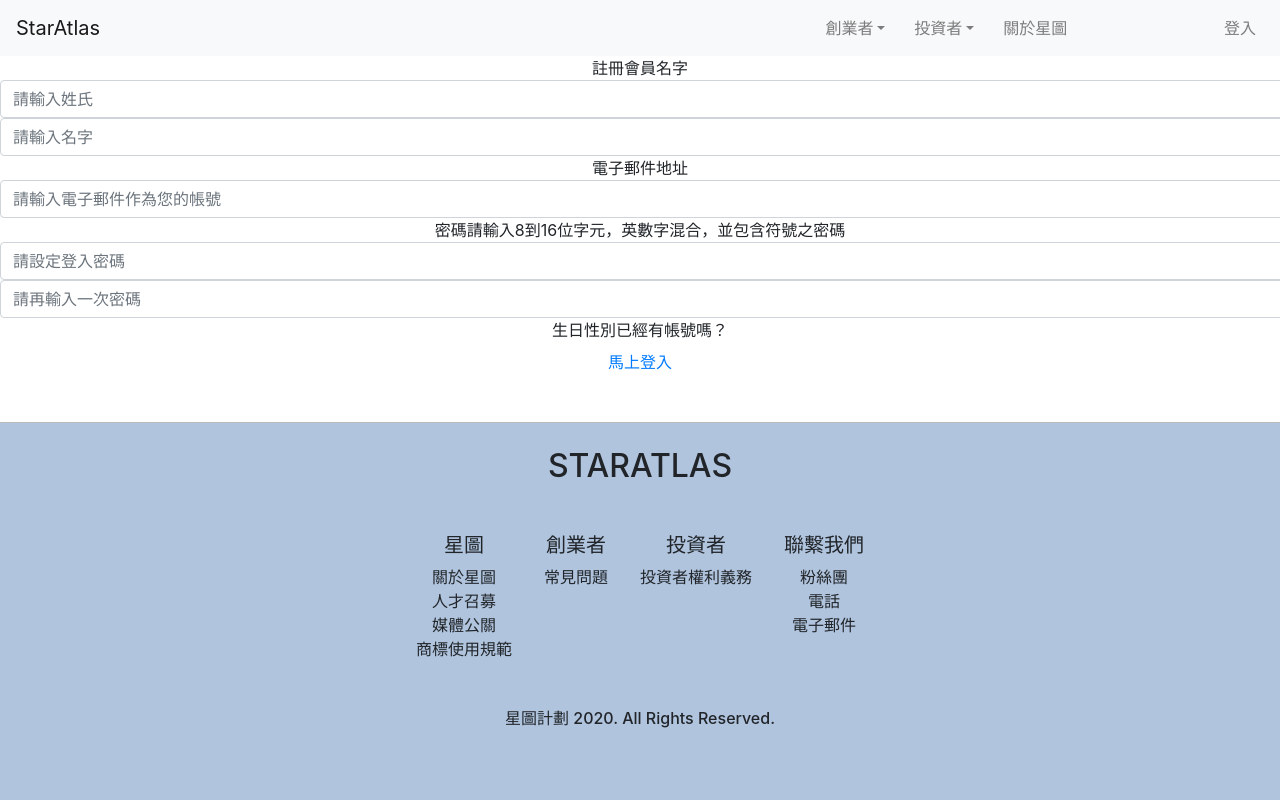
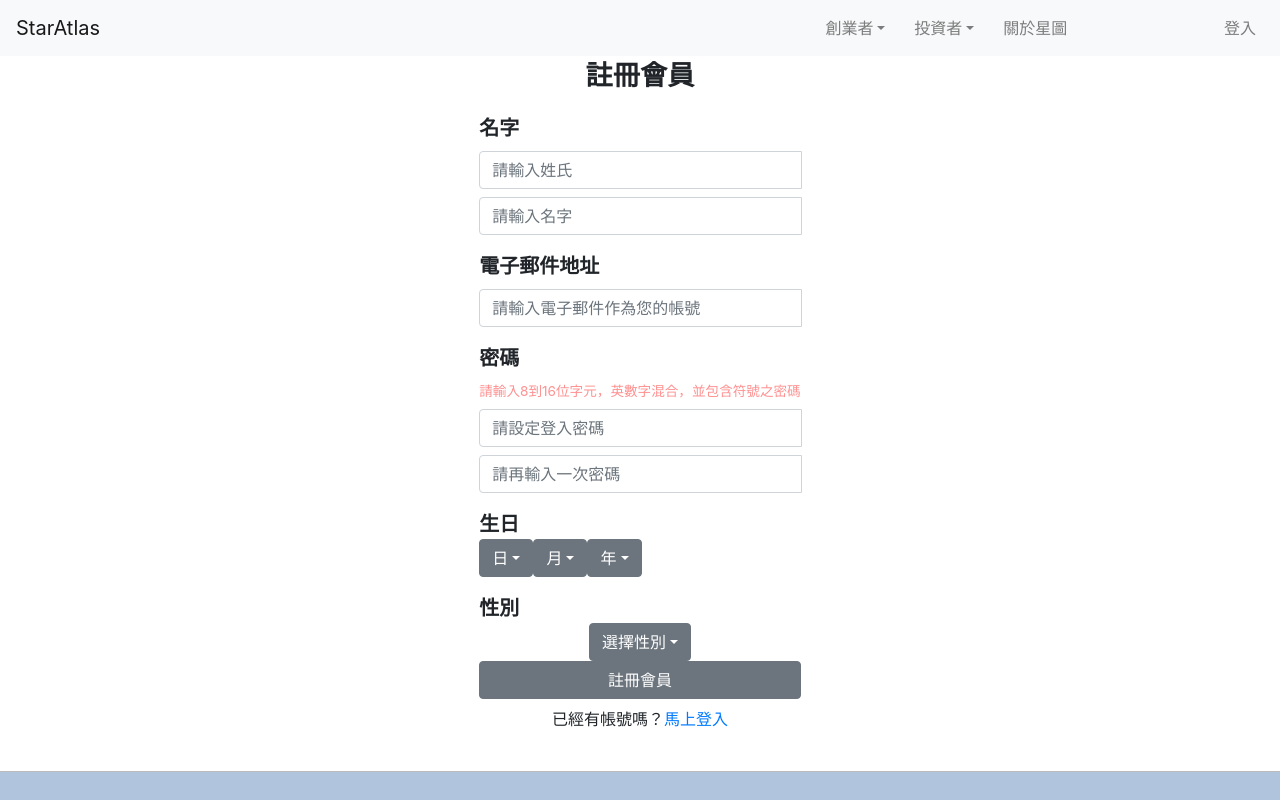
Before and after one commit to harrisonchan/amplify-demo, a React (Create React App) app: page /CreatorRegister in a window 1280 px wide. Shown: the top 800 px of the page. Built offline with nearby package versions, Linux system fonts and the light colour scheme.

Commit message:
update
update

```diff
--- a/src/StyleSheet.css
+++ b/src/StyleSheet.css
@@ -1,4 +1,43 @@
-.h1 {
-    font-size: 2rem;
+.header1 {
+    font-size: 1.7rem;
     font-weight: bold;
 }
+
+.header2 {
+    font-size: 1.25rem;
+    font-weight: bolder;
+    padding-top: 2vh;
+}
+
+.header3 {
+    font-size: 1.25rem;
+}
+
+.font1 {
+    font-size: 0.85rem;
+    margin-top: 1vh;
+}
+
+.alignFlexStart {
+    align-self: flex-start;
+    text-align: left;
+}
+
+.Display1 {
+    display: flex;
+    flex-direction: column;
+    min-width: 25vw;
+    max-width: 30vw;
+}
+
+.Display2 {
+    display: flex;
+    flex-direction: column;
+    min-width: 20vw;
+    max-width: 25vw;
+    align-self: center;
+}
+
+.input1 {
+    margin-top: 1vh;
+}
--- a/src/pages/CreatorRegister.css
+++ b/src/pages/CreatorRegister.css
@@ -0,0 +1,4 @@
+.CreatorRegister {
+    display: flex;
+    justify-content: center;
+}
--- a/src/pages/CreatorRegister.js
+++ b/src/pages/CreatorRegister.js
@@ -1,45 +1,159 @@
-import React from 'react';
-import {InputGroup, InputGroupAddon, InputGroupText, Input, Button, NavItem, NavLink} from 'reactstrap';
+import React, {useState} from 'react';
+import {
+    InputGroup,
+    InputGroupAddon,
+    InputGroupText,
+    Input,
+    Button,
+    NavItem,
+    NavLink,
+    Dropdown,
+    DropdownToggle,
+    DropdownMenu,
+    DropdownItem,
+    InputGroupButtonDropdown
+} from 'reactstrap';
+import './CreatorRegister.css';
+import '../StyleSheet.css';
+
+const day = [1, 2, 3, 4, 5, 6, 7, 8, 9, 10, 11, 12, 13, 14, 15, 16, 17, 18, 19, 20, 21, 22, 23, 24, 25, 26, 27, 28, 29, 30, 31]
+const month = ['一月', '二月', '三月', '四月', '五月', '六月', '七月', '八月', '九月', '十月', '十一月', '十二月']
+const year = []
 
 class CreatorRegister extends React.Component{
 
+    constructor(props) {
+        super(props)
+        this.state = {
+            pwInput: '',
+            pwCheckInput: '',
+            pwValid: false,
+            pwMatch: true,
+            dayDropdownOpen: false,
+            dayInput: '日',
+            monthDropdownOpen: false,
+            monthInput:'月',
+            yearDropdownOpen: false,
+            yearInput:'年',
+            genderDropdownOpen: false,
+            genderInput: '選擇性別',
+        }
+    }
+
+    componentDidMount() {
+        let currYear = new Date().getFullYear().valueOf()
+        for(var i = 0; i <= 100 ; i++) {
+            year.push(currYear - i)
+        }
+    }
+
+    checkPwValid() {
+        this.setState({pwValid: /^(?=.*[a-zA-Z])(?=.*\d)(?=.*[@$!%*#?&])[A-Za-z\d@$!%*#?&]{8,16}$/.test(this.state.pwInput)})
+    }
+
+    matchPw() {
+        if(this.state.pwInput == this.state.pwCheckInput
+            || this.state.pwInput == ''
+            || this.state.pwCheckInput == '') {
+            this.setState({pwMatch: true})
+        } else {
+            this.setState({pwMatch: false})
+        }
+    }
+
     render() {
         return(
-            <div>
-                <text>註冊會員</text>
-                <text>名字</text>
+            <div className='CreatorRegister'>
+                <div className='Display1'>
+                    <text className='header1'>註冊會員</text>
+                    <text className='header2 alignFlexStart'>名字</text>
                     <InputGroup>
-                    <Input placeholder="請輸入姓氏"/>
+                        <Input placeholder="請輸入姓氏" className='input1'/>
+                        <InputGroupAddon addonType="prepend">
+                        </InputGroupAddon>
+                    </InputGroup>
+                    <InputGroup>
+                        <Input placeholder="請輸入名字" className='input1'/>
                         <InputGroupAddon addonType="append">
                         </InputGroupAddon>
                     </InputGroup>
+                    <text className='header2 alignFlexStart'>電子郵件地址</text>
                     <InputGroup>
-                    <Input placeholder="請輸入名字"/>
+                        <Input placeholder="請輸入電子郵件作為您的帳號" className='input1'/>
+                        <InputGroupAddon addonType="append"></InputGroupAddon>
+                    </InputGroup>
+                    <text className='header2 alignFlexStart'>密碼</text>
+                    <text className='font1 alignFlexStart'
+                        style={this.state.pwValid ? {color:'#46AB55'} : {color:'#FF9191'}}>
+                        請輸入8到16位字元，英數字混合，並包含符號之密碼</text>
+                    {!this.state.pwMatch && <text className='font1 alignFlexStart'
+                        style={{color:'#FF9191'}}>
+                        密碼不合</text>  }
+                    <InputGroup>
+                        <Input placeholder="請設定登入密碼" className='input1'
+                            onChange={(val) => {this.setState({pwInput:val.target.value}, () => {
+                                this.checkPwValid();
+                                this.matchPw();
+                            })}}/>
+                        <InputGroupAddon addonType="append"></InputGroupAddon>
+                    </InputGroup>
+                    <InputGroup>
+                        <Input placeholder="請再輸入一次密碼" className='input1'
+                            onChange={(val) => {this.setState({pwCheckInput:val.target.value}, () => this.matchPw())}}/>
                         <InputGroupAddon addonType="append">
                         </InputGroupAddon>
                     </InputGroup>
-                <text>電子郵件地址</text>
+                    <text className='header2 alignFlexStart'>生日</text>
                     <InputGroup>
-                    <Input placeholder="請輸入電子郵件作為您的帳號"/>
-                    <InputGroupAddon addonType="append">
-                    </InputGroupAddon>
+                        <Dropdown
+                            direction='down'
+                            isOpen={this.state.dayDropdownOpen} toggle={
+                                () => this.setState({dayDropdownOpen: !this.state.dayDropdownOpen})
+                            }>
+                            <DropdownToggle caret>{this.state.dayInput = '' ? 'select day' : this.state.dayInput}</DropdownToggle>
+                            <DropdownMenu style={{overflowY: 'scroll', height:'30vh'}}>
+                                {day.map((day) => <DropdownItem onClick={() => this.setState({dayInput: day})}>{day}</DropdownItem>)}
+                            </DropdownMenu>
+                        </Dropdown>
+                        <Dropdown
+                            direction='down'
+                            isOpen={this.state.monthDropdownOpen} toggle={
+                                () => this.setState({monthDropdownOpen: !this.state.monthDropdownOpen})
+                            }>
+                            <DropdownToggle caret>{this.state.monthInput = '' ? 'select month' : this.state.monthInput}</DropdownToggle>
+                            <DropdownMenu style={{overflowY: 'scroll', height:'30vh'}}>
+                                {month.map((month) => <DropdownItem onClick={() => this.setState({monthInput: month})}>{month}</DropdownItem>)}
+                            </DropdownMenu>
+                        </Dropdown>
+                        <Dropdown
+                            direction='down'
+                            isOpen={this.state.yearDropdownOpen} toggle={
+                                () => this.setState({yearDropdownOpen: !this.state.yearDropdownOpen})
+                            }>
+                            <DropdownToggle caret>{this.state.yearInput = '' ? 'select year' : this.state.yearInput}</DropdownToggle>
+                            <DropdownMenu style={{overflowY: 'scroll', height:'30vh'}}>
+                                {year.map((year) => <DropdownItem onClick={() => this.setState({yearInput: year})}>{year}</DropdownItem>)}
+                            </DropdownMenu>
+                        </Dropdown>
                     </InputGroup>
-                <text>密碼</text>
-                <text>請輸入8到16位字元，英數字混合，並包含符號之密碼</text>
-                <InputGroup>
-                    <Input placeholder="請設定登入密碼"/>
-                    <InputGroupAddon addonType="append">
-                    </InputGroupAddon>
-                </InputGroup>
-                <InputGroup>
-                    <Input placeholder="請再輸入一次密碼"/>
-                    <InputGroupAddon addonType="append">
-                    </InputGroupAddon>
-                </InputGroup>
-                <text>生日</text>
-                <text>性別</text>
+                    <text className='header2 alignFlexStart'>性別</text>
+                    <Dropdown
+                        isOpen={this.state.genderDropdownOpen} toggle={
+                            () => this.setState({genderDropdownOpen: !this.state.genderDropdownOpen})
+                        }>
+                        <DropdownToggle caret>{this.state.genderInput = '' ? 'select gender' : this.state.genderInput}</DropdownToggle>
+                        <DropdownMenu>
+                            <DropdownItem onClick={() => this.setState({genderInput: '男性'})}>男性</DropdownItem>
+                            <DropdownItem onClick={() => this.setState({genderInput: '女性'})}>女性</DropdownItem>
+                            <DropdownItem onClick={() => this.setState({genderInput: '其他'})}>其他</DropdownItem>
+                        </DropdownMenu>
+                    </Dropdown>
+                    <Button>註冊會員</Button>
+                    <div style={{display:'flex', justifyContent:'center', marginTop:'1vh'}}>
                         <text>已經有帳號嗎？</text>
-                <NavLink href='./Login'>馬上登入</NavLink>
+                        <NavLink href='./Login' style={{padding:0}}>馬上登入</NavLink>
+                    </div>
+                </div>
             </div>
         )
     }
--- a/src/pages/Login.css
+++ b/src/pages/Login.css
@@ -1,4 +1,4 @@
-.Login{
+.Login {
     display: flex;
-    flex-direction: column;
+    justify-content: center;
 }
--- a/src/pages/Login.js
+++ b/src/pages/Login.js
@@ -1,7 +1,10 @@
 import React from 'react';
 import {InputGroup, InputGroupAddon, InputGroupText, Input, Button, NavItem, NavLink} from 'reactstrap';
+import './Login.css'
+import '../StyleSheet.css'
 
 const emailInput = [];
+const tempUserInput = [];
 
 class Login extends React.Component{
     constructor(props) {
@@ -9,29 +12,33 @@ class Login extends React.Component{
         this.state = {}
     }
 
-
+    testUserInput = () => {
+        console.log("hello")
+    }
 
     render() {
         return(
             <div className="Login">
-                <text>登入會員</text>
-                <text>電子郵件</text>
+                <div className='Display1'>
+                    <text className='header1'>登入會員</text>
+                    <text className='header2 alignFlexStart'>電子郵件</text>
                     <InputGroup>
                         <Input placeholder="請輸入電子郵件"/>
                         <InputGroupAddon addonType="append">
                         </InputGroupAddon>
                     </InputGroup>
-                <text>密碼</text>
+                    <text className='header2 alignFlexStart'>密碼</text>
                     <InputGroup>
                         <Input placeholder="請輸入密碼" />
                         <InputGroupAddon addonType="append">
                         </InputGroupAddon>
                     </InputGroup>
-                <NavLink href='./PasswordRetrieval'>忘記密碼？</NavLink>
+                    <NavLink href='./PasswordRetrieval' className='alignFlexStart' style={{padding:0}}>忘記密碼？</NavLink>
                     <Button>登入</Button>
                     <div style={{display:'flex', justifyContent:'center', marginTop:'1vh'}}>
                         <text>還沒有會員帳號嗎？</text>
                         <NavLink href='./RoleSelection' style={{padding:0}}>馬上註冊</NavLink>
+                    </div>
                 </div>
             </div>
         )
--- a/src/pages/RoleSelection.css
+++ b/src/pages/RoleSelection.css
@@ -1,9 +1,4 @@
 .RoleSelection {
     display: flex;
-    flex-direction: column;
-    align-items: column;
+    justify-content: center;
 }
-
-.RoleSelection .h1 {
-    font-size: 50;
-}
--- a/src/pages/RoleSelection.js
+++ b/src/pages/RoleSelection.js
@@ -1,32 +1,38 @@
 import React from 'react';
 import {Button, NavLink} from 'reactstrap';
-import './RoleSelection.css'
+import {withRouter} from 'react-router-dom'
+import './RoleSelection.css';
 import '../StyleSheet.css';
 
 class RoleSelection extends React.Component{
 
+    nextPath(path) {
+        this.props.history.push(path);
+      }
+
     render() {
         return(
-            <div className='.RoleSelection'>
-                <span style={{padding:10}}/>
-                <h1>選擇註冊角色</h1>
-                <span style={{padding:10}}>
-                    <h5>創業者帳號可：</h5>
-                    <text>新增、編輯、下架項目、管理項目團隊人員、進度編輯及管理營運計劃書版本</text>
-                    <NavLink href='./CreatorRegister'><Button>我是創業者</Button></NavLink>
-                </span>
-                <span style={{padding:10}}>
-                    <h5>投資者帳號可：</h5>
-                    <text>搜尋、追蹤、投資項目線上即時通訊跟創業者聯絡</text>
-                    <NavLink href='./InvestorRegister'><Button>我是創業者</Button></NavLink>
-                </span>
-                <span style={{ display: 'flex', justifyContent: 'center' }}>
-                    <text>已經有帳號嗎？</text>
-                    <NavLink href='./Login'><Button>馬上登入</Button></NavLink>
-                </span>
+            <div className='RoleSelection'>
+                <div className='Display1'>
+                    <text className='header1'>選擇註冊角色</text>
+                    <div className='Display2'>
+                        <text className='header2 alignFlexStart'>創業者帳號可：</text>
+                        <text className='alignFlexStart'>新增、編輯、下架項目、管理項目團隊人員、進度編輯及管理營運計劃書版本</text>
+                        <Button onClick={() => this.nextPath('./CreatorRegister')}>我是創業者</Button>
+                    </div>
+                    <div className='Display2'>
+                        <text className='header2 alignFlexStart'>投資者帳號可：</text>
+                        <text className='alignFlexStart'>搜尋、追蹤、投資項目線上即時通訊跟創業者聯絡</text>
+                        <Button onClick={() => this.nextPath('./')}>我是創業者</Button>
+                    </div>
+                    <div style={{ display: 'flex', justifyContent: 'center', alignItems:'center' }}>
+                        <text>已經有帳號嗎？</text>
+                        <Button onClick={() => this.nextPath('./Login')}>馬上登入</Button>
+                    </div>
+                </div>
             </div>
         )
     }
 }
 
-export default RoleSelection;
+export default withRouter(RoleSelection);
```
Lines whose indentation alone changed are shown as unchanged.
